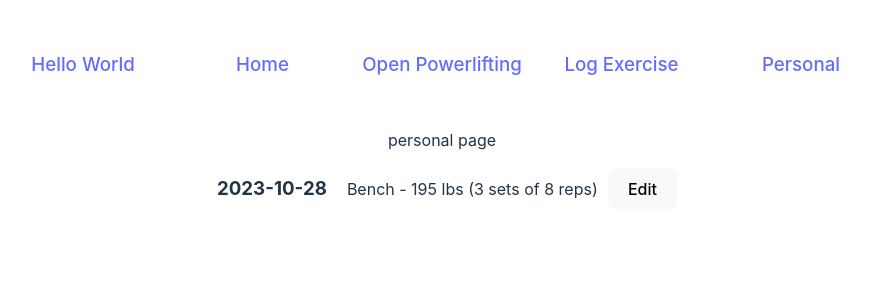
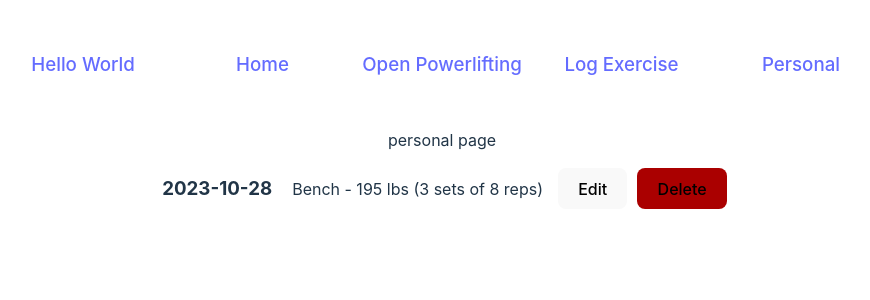
Before and after one commit to jansen-craft/fitness-progression-webapp, a Vue app: page /#/personal in a window 1280 px wide. Shown: the top 300 px of the page, without its empty margins (198-1068 px from the left). Built offline with nearby package versions, Linux system fonts and the light colour scheme.

Commit message:
Ability to delete exercises. BUG: DOM does not refresh when deleting.

```diff
--- a/src/components/LiftList.vue
+++ b/src/components/LiftList.vue
@@ -1,6 +1,6 @@
 <script setup lang="ts">
-import { ref, Ref } from 'vue';
-import { getExercises, Exercise} from "../services/exercises";
+import { ref, Ref , nextTick} from 'vue';
+import { getExercises, deleteExercise, Exercise} from "../services/exercises";
 import LiftListItem from './LiftListItem.vue'
 
 const exercises : Ref<Exercise[]> = ref([]);
@@ -9,8 +9,23 @@ getExercises().then(res => {
     exercises.value = res;
 });
 
+async function delEx(id: number) {
+    await deleteExercise(id)
+    nextTick(async () => {
+        exercises.value = await getExercises();
+    });
+}
+
 </script>
 
 <template>
- <LiftListItem v-for="lift of exercises" :lift="lift" />
+    <div class="LiftList">
+        <LiftListItem v-for="lift of exercises" :lift="lift" @update="delEx"/>
+    </div>
 </template>
+
+<style scoped>
+.LiftList {
+
+}
+</style>
--- a/src/components/LiftListItem.vue
+++ b/src/components/LiftListItem.vue
@@ -6,6 +6,7 @@ const props = defineProps(["lift"]);
         <h3>{{ props.lift?.date }}</h3>
         <p>{{  props.lift?.movement_name }} - {{ props.lift?.weight }} lbs ({{ props.lift?.sets }} sets of {{ props.lift?.reps }} reps)</p>
         <router-link :to="`/edit-exercise/${ props.lift.movement_id }`"><button>Edit</button></router-link>
+        <button class="red" @click="$emit('update', props.lift?.movement_id)">Delete</button>
     </div>
 </template>
 
@@ -13,5 +14,12 @@ const props = defineProps(["lift"]);
 h3, p {
     display: inline;
     margin: 10px;
+    text-align: left;
+}
+.red {
+    background-color: #aa0000;
+}
+button {
+    margin: 0 5px;
 }
 </style>
--- a/src/services/exercises.ts
+++ b/src/services/exercises.ts
@@ -58,3 +58,11 @@ export async function editExercise(id: number, exercise: Exercise) {
     const i = temp_exercises.findIndex(j => j.movement_id == id);
     temp_exercises[i] = exercise;
 }
+
+/**
+ * Remove an exercise for the user.
+ * @param id ID of exercise to be removed.
+ */
+export async function deleteExercise(id: number) {
+    temp_exercises.splice(temp_exercises.findIndex(a => a.movement_id == id), 1);
+}
```
